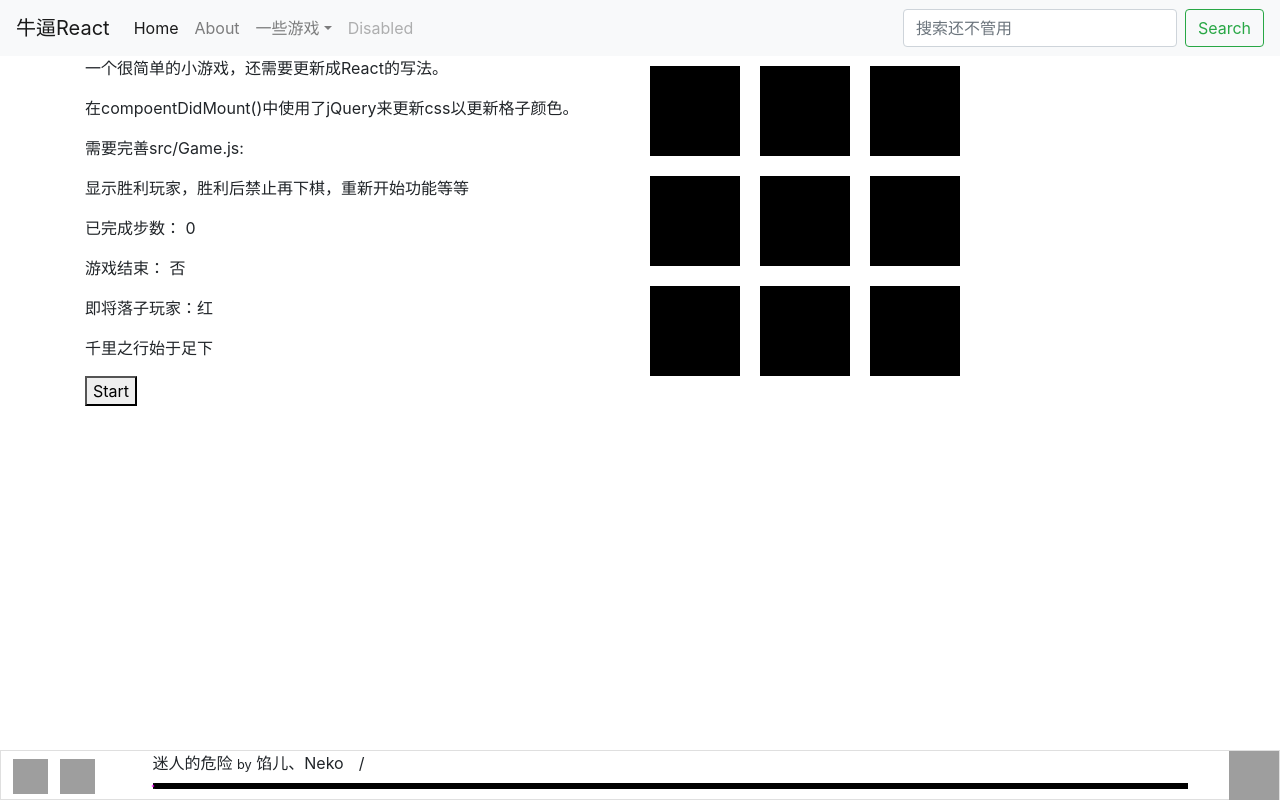
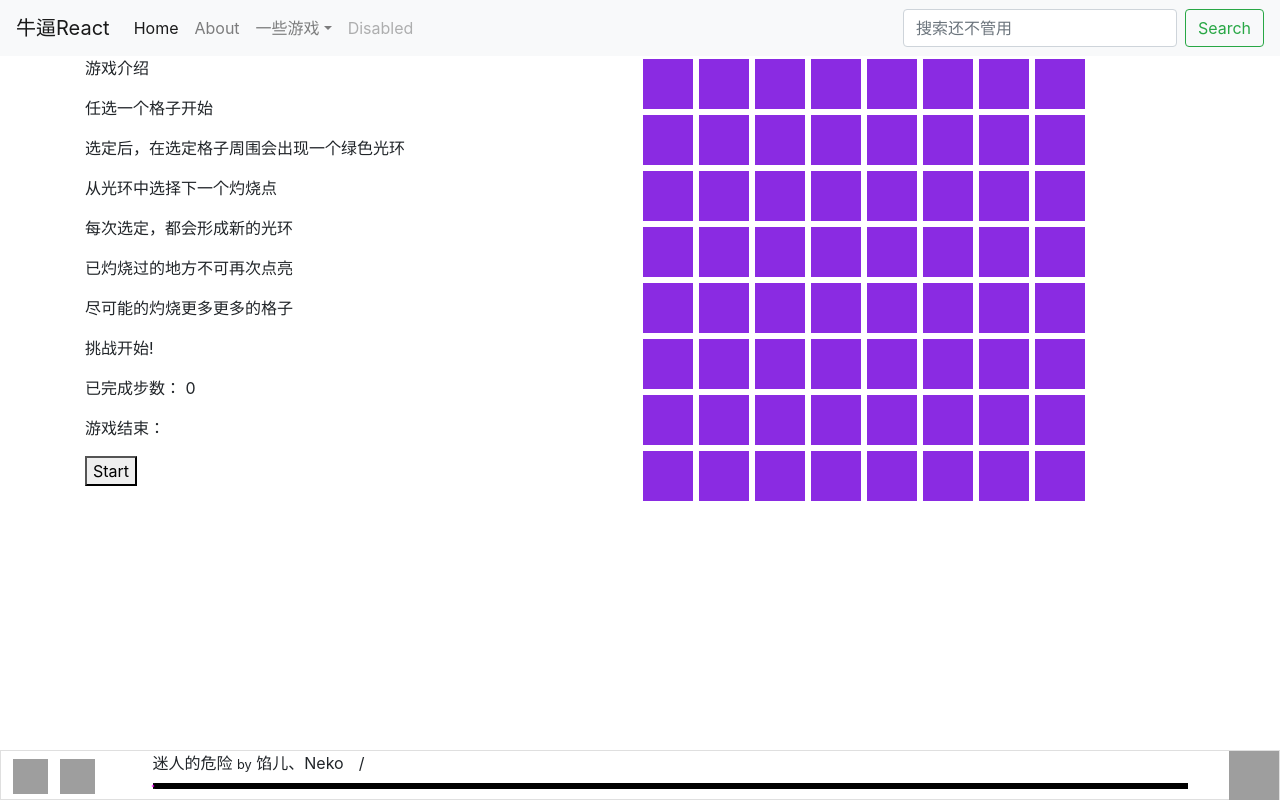
Before and after one commit to chenzhao7920/react-game, a React (Create React App) app: page /game in a window 1280 px wide. Built offline with nearby package versions, Linux system fonts and the light colour scheme; grey boxes are pictures that could not be loaded.

Commit message:
knight done

```diff
--- a/src/Game.js
+++ b/src/Game.js
@@ -1,180 +1,156 @@
 import React from 'react';
-import './Game.css'
+import './Knight.css'
 import 'bootstrap';
 import 'bootstrap/dist/css/bootstrap.css';
 import 'bootstrap/dist/js/bootstrap.js';
 import $ from 'jquery';
 import Popper from 'popper.js';
 import { render } from '@testing-library/react';
+// import { ReactComponent } from '*.svg';
 
 
-class Game extends React.Component {
+class Knight extends React.Component {
     state = {//state是React组件的一个内置对象，使用setState()方法可以便捷的更新页面（159行）。
-        red: true,
         done: 0,
         isWin: '否',
-    }
-
-
-    func(){
-        console.log("func");
-        this.state.done++;
+        gameover: false
     }
 
     componentDidMount() {
         var g = this; //需要一个当前React ObJect来更新他的状态
         var isclickable = true;
-        var gezi1 = "black";
-        var gezi2 = "black";
-        var gezi3 = "black";
-        var gezi4 = "black";
-        var gezi5 = "black";
-        var gezi6 = "black";
-        var gezi7 = "black";
-        var gezi8 = "black";
-        var gezi9 = "black";
 
-        var gezi = ["black", "black", "black", "black", "black", "black", "black", "black", "black",]
-        $("#btn").on("click",function(){
-            $(".gezi").css("background", "black");
+        var gezi = [];
+        for (var i = 0; i < 64; i++) {
+            gezi.push("empty");
+        }
+        var possible = [];
+
+
+        $("#btn").on("click", function () {
+
+            $(".square").css("background", "blueviolet");
             g.setState({
-                red: true,
                 done: 0,
-                isWin: '否',
+                isWin: '否'
             })
-            isclickable = true;
-            gezi1 = "black";
-            gezi2 = "black";
-            gezi3 = "black";
-            gezi4 = "black";
-            gezi5 = "black";
-            gezi6 = "black";
-            gezi7 = "black";
-            gezi8 = "black";
-            gezi9 = "black";
-            gezi = ["black", "black", "black", "black", "black", "black", "black", "black", "black"];
+            gezi.splice(0, gezi.length);
+            for (var i = 0; i < 64; i++) {
+                gezi.push("empty");
+            }
 
         })
-        $(".gezi").on("click", function () {
+
+        $(".square").on("click", function () {
+
             if (!isclickable) return;
             var d = g.state.done;
-            if (g.state.red) {
-                var id = $(this).attr("id");
-                var 更新了没 = 存颜色(id, "red");
-                if (更新了没) {
-                    $(this).css("background", "red");
-                    g.func();//调用一个子函数更新状态
-                    d++;
-                    g.setState({//直接更新其状态
-                        done: d,
-                        red: !g.state.red,
-                        isWin: '否',
-                    })
 
+            //获得新的id
+            var id = $(this).attr("id");
+            console.log("choice Id is " + id + " gezi[id] " + gezi[id]);
+            //如果新的id是已经选过的格子，则什么也不干，没选过则清空原先的颜色，重新设新格子
+            if (gezi[id] === 'empty') {
+                //把留在possible 里的颜色还原，并且把possible array清空
+                for (var i = 0; i < possible.length; i++) {
+                    var pId = possible[i];
+                    $("#" + pId).css("background", "blueviolet");
+                }
+                possible.splice(0, possible.length);
+
+                setSquare(id);
+                //set knight to pink
+                $(this).css("background", "#eb8de7");
+                // g.func();
+                d++;
+                g.setState({
+                    done: d,
+                })
+
+                isclickable = giveOption(id) > 0 ? true : false;
+                if (isclickable === false){
+                    g.setState({ gameover : true})
+
+                    alert("gameover!");  //gameover;
                 }
             }
-            else {
-                var id = $(this).attr("id");
-                var 更新了没 = 存颜色(id, "green");
-                if (更新了没) {
-                    $(this).css("background", "green");
-                    g.func();
-                    d++;
-                    g.setState({
-                        done: d,
-                        red: !g.state.red,
-                    })
-                }
-            }
-            if (gezi1 != "black" && gezi1 === gezi2 && gezi2 === gezi3) {
-                console.log("win");
-                isclickable = false;
-                g.setState({
-                    isWin: '是',
-                })
-            } else if (gezi4 != "black" && gezi4 === gezi5 && gezi5 === gezi6) {
-                console.log("win");
-                isclickable = false;
-                g.setState({
-                    isWin: '是',
-                })
-            } else if (gezi7 != "black" && gezi7 === gezi8 && gezi8 === gezi9) {
-                console.log("win");
-                isclickable = false;
-                g.setState({
-                    isWin: '是',
-                })
-            } else if (gezi1 != "black" && gezi1 === gezi4 && gezi1 === gezi7) {
-                console.log("win");
-                isclickable = false;
-                g.setState({
-                    isWin: '是',
-                })
-            } else if (gezi2 != "black" && gezi2 === gezi5 && gezi5 === gezi8) {
-                console.log("win");
-                isclickable = false;
-                g.setState({
-                    isWin: '是',
+            return
 
-                })
-            } else if (gezi3 != "black" && gezi3 === gezi6 && gezi6 === gezi9) {
-                console.log("win");
-                isclickable = false;
-                g.setState({
-                    isWin: '是',
-                })
-            } else if (gezi1 != "black" && gezi1 === gezi5 && gezi5 === gezi9) {
-                console.log("win");
-                isclickable = false;
-                g.setState({
-                    isWin: '是',
-                })
-            } else if (gezi3 != "black" && gezi3 === gezi5 && gezi5 === gezi7) {
-                console.log("win");
-                isclickable = false;
-                g.setState({
-                    isWin: '是',
-                })
-            }
         })
 
 
-        //这个函数接受一个格子ID， 和颜色， 然后把gezix存成颜色
-        function 存颜色(格子id, 颜色) {
-            var idx = parseInt(格子id) - 1;
-            if (gezi[idx] != "black") return false;
-            gezi[idx] = 颜色;
-            switch (格子id) {
-                case "1":
-                    gezi1 = 颜色
-                    break;
-                case "2":
-                    gezi2 = 颜色
-                    break;
-                case "3":
-                    gezi3 = 颜色
-                    break;
-                case "4":
-                    gezi4 = 颜色
-                    break;
-                case "5":
-                    gezi5 = 颜色
-                    break;
-                case "6":
-                    gezi6 = 颜色
-                    break;
-                case "7":
-                    gezi7 = 颜色
-                    break;
-                case "8":
-                    gezi8 = 颜色
-                    break
-                case "9":
-                    gezi9 = 颜色
-                    break;
+        //这个函数接受一个格子ID， 如果不为空，返回F， 空则gezi状态设为full
+        function setSquare(id) {
+            var idx = parseInt(id);
+            if (gezi[idx] !== "empty") {
+                return false;
+            } else {
+                gezi[idx] = "full";
+                return true;
             }
+        }
 
-            return true;
+        //这个函数接受一个格子ID， 算出周边可选的格子（刨除已选过的格子），改变格子颜色作为用户提示b，b
+        function giveOption(id) {
+            var idx = parseInt(id);
+            var i = idx % 8; //col
+            var j = parseInt(idx / 8); //row
+            //possition 0
+            if ((i + 2) <= 7 && (j - 1) >= 0) {
+                var n0 = (i + 2) + (j - 1) * 8;
+                if (gezi[n0] !== "full") possible.push(n0);
+            }
+            //possition 1
+            if ((i + 1) <= 7 && (j - 2) >= 0) {
+                var n1 = (i + 1) + (j - 2) * 8;
+                // possible.push(n2);
+                if (gezi[n1] !== "full") possible.push(n1);
+            }
+            //possition 2
+            if ((i - 1) >= 0 && (j - 2) >= 0) {
+                var n2 = (i - 1) + (j - 2) * 8;
+                // possible.push(n2);
+                if (gezi[n2] !== "full") possible.push(n2);
+
+            }
+            //possition 3
+            if ((i - 2) >= 0 && (j - 1) >= 0) {
+                var n3 = (i - 2) + (j - 1) * 8;
+                // possible.push();
+                if (gezi[n3] !== "full") possible.push(n3);
+
+            }
+            //possition 4
+            if ((i - 2) >= 0 && (j + 1) <= 7) {
+                var n4 = (i - 2) + (j + 1) * 8;
+                // possible.push();
+                if (gezi[n4] !== "full") possible.push(n4);
+            }
+            //possition 5
+            if ((i - 1) >= 0 && (j + 2) <= 7) {
+                var n5 = (i - 1) + (j + 2) * 8;
+                // possible.push();
+                if (gezi[n5] !== "full") possible.push(n5);
+            }
+            //possition 6
+            if ((i + 1) <= 7 && (j + 2) <= 7) {
+                var n6 = (i + 1) + (j + 2) * 8;
+                // possible.push();
+                if (gezi[n6] !== "full") possible.push(n6);
+            }
+            //possition 7
+            if ((i + 2) <= 7 && (j + 1) <= 7) {
+                var n7 = (i + 2) + (j + 1) * 8;
+                // possible.push();
+                if (gezi[n7] !== "full") possible.push(n7);
+            }
+            console.log("after set knight the possible button.size is " + possible.length);
+            for (var i = 0; i < possible.length; i++) {
+                var id = possible[i];
+                $("#" + id).css("background", "#8de3a4");
+
+            }
+            return possible.length;
         }
     }
 
@@ -182,53 +158,171 @@ class Game extends React.Component {
         return (
             <div className='row'>
                 <div className="col-md-6 info">
-                    <p>一个很简单的小游戏，还需要更新成React的写法。</p>
-                    <p>在compoentDidMount()中使用了jQuery来更新css以更新格子颜色。</p>
-                    <p>需要完善src/Game.js:</p>
-                    <p>显示胜利玩家，胜利后禁止再下棋，重新开始功能等等</p>
+                    <p>游戏介绍</p>
+                    <p>任选一个格子开始</p>
+                    <p>选定后，在选定格子周围会出现一个绿色光环</p>
+                    <p>从光环中选择下一个灼烧点 </p>
+                    <p>每次选定，都会形成新的光环</p>
+                    <p>已灼烧过的地方不可再次点亮</p>
+                    <p>尽可能的灼烧更多更多的格子</p>
+                    <p>挑战开始!</p>
                     <p>已完成步数： {this.state.done}</p>
-                    <p>游戏结束： {this.state.isWin}</p>
-                    <p>即将落子玩家：{this.state.red ? '红' : '绿'}</p>
-                    <p>千里之行始于足下</p>
-                    <button id = "btn">Start</button>
-
+                    <p>游戏结束： {this.state.gameover ? 'true' : null}</p>
+                    <button id="btn">Start</button>
                 </div>
-                <div class="qipan col-md-6">
+                <div class="board col-md-6">
                     <div class="row">
-                        <div class="gezi" id="1">
-
+                        <div class="square" id="0" >
                         </div>
-                        <div class="gezi" id="2">
-
+                        <div class="square" id="1">
                         </div>
-                        <div class="gezi " id="3">
+                        <div class="square " id="2">
+                        </div>
+                        <div class="square" id="3" >
+                        </div>
+                        <div class="square" id="4">
+                        </div>
+                        <div class="square " id="5">
+                        </div>
+                        <div class="square" id="6" >
+                        </div>
+                        <div class="square" id="7">
                         </div>
                     </div>
                     <div class="row">
-                        <div class="gezi " id="4">
+                        <div class="square" id="8" >
+                        </div>
+                        <div class="square" id="9">
+                        </div>
+                        <div class="square " id="10">
+                        </div>
+                        <div class="square" id="11" >
+                        </div>
+                        <div class="square" id="12">
+                        </div>
+                        <div class="square " id="13">
+                        </div>
+                        <div class="square" id="14" >
+                        </div>
+                        <div class="square" id="15">
+                        </div>
 
+                    </div>
+                    <div class="row">
+                        <div class="square" id="16" >
                         </div>
-                        <div class="gezi " id="5">
-
+                        <div class="square" id="17">
                         </div>
-                        <div class="gezi " id="6">
+                        <div class="square " id="18">
+                        </div>
+                        <div class="square" id="19" >
+                        </div>
+                        <div class="square" id="20">
+                        </div>
+                        <div class="square " id="21">
+                        </div>
+                        <div class="square" id="22" >
+                        </div>
+                        <div class="square" id="23">
                         </div>
                     </div>
                     <div class="row">
-                        <div class="gezi " id="7">
-
+                        <div class="square" id="24" >
                         </div>
-                        <div class="gezi " id="8">
-
+                        <div class="square" id="25">
                         </div>
-                        <div class="gezi " id="9">
+                        <div class="square " id="26">
+                        </div>
+                        <div class="square" id="27" >
+                        </div>
+                        <div class="square" id="28">
+                        </div>
+                        <div class="square " id="29">
+                        </div>
+                        <div class="square" id="30" >
+                        </div>
+                        <div class="square" id="31">
+                        </div>
+                    </div>
+                    <div class="row">
+                        <div class="square" id="32" >
+                        </div>
+                        <div class="square" id="33">
+                        </div>
+                        <div class="square " id="34">
+                        </div>
+                        <div class="square" id="35" >
+                        </div>
+                        <div class="square" id="36">
+                        </div>
+                        <div class="square " id="37">
+                        </div>
+                        <div class="square" id="38" >
+                        </div>
+                        <div class="square" id="39">
+                        </div>
+                    </div>
+                    <div class="row">
+                        <div class="square" id="40" >
+                        </div>
+                        <div class="square" id="41">
+                        </div>
+                        <div class="square " id="42">
+                        </div>
+                        <div class="square" id="43" >
+                        </div>
+                        <div class="square" id="44">
+                        </div>
+                        <div class="square " id="45">
+                        </div>
+                        <div class="square" id="46" >
+                        </div>
+                        <div class="square" id="47">
+                        </div>
+                    </div>
+                    <div class="row">
+                        <div class="square" id="48" >
+                        </div>
+                        <div class="square" id="49">
+                        </div>
+                        <div class="square " id="50">
+                        </div>
+                        <div class="square" id="51" >
+                        </div>
+                        <div class="square" id="52">
+                        </div>
+                        <div class="square " id="53">
+                        </div>
+                        <div class="square" id="54" >
+                        </div>
+                        <div class="square" id="55">
+                        </div>
+                    </div>
+                    <div class="row">
+                        <div class="square" id="56" >
+                        </div>
+                        <div class="square" id="57">
+                        </div>
+                        <div class="square " id="58">
+                        </div>
+                        <div class="square" id="59" >
+                        </div>
+                        <div class="square" id="60">
+                        </div>
+                        <div class="square " id="61">
+                        </div>
+                        <div class="square" id="62" >
+                        </div>
+                        <div class="square" id="63">
                         </div>
                     </div>
                 </div>
             </div>
 
+
+
+
         )
     }
 }
-
-export default Game;
+export default Knight;
```
